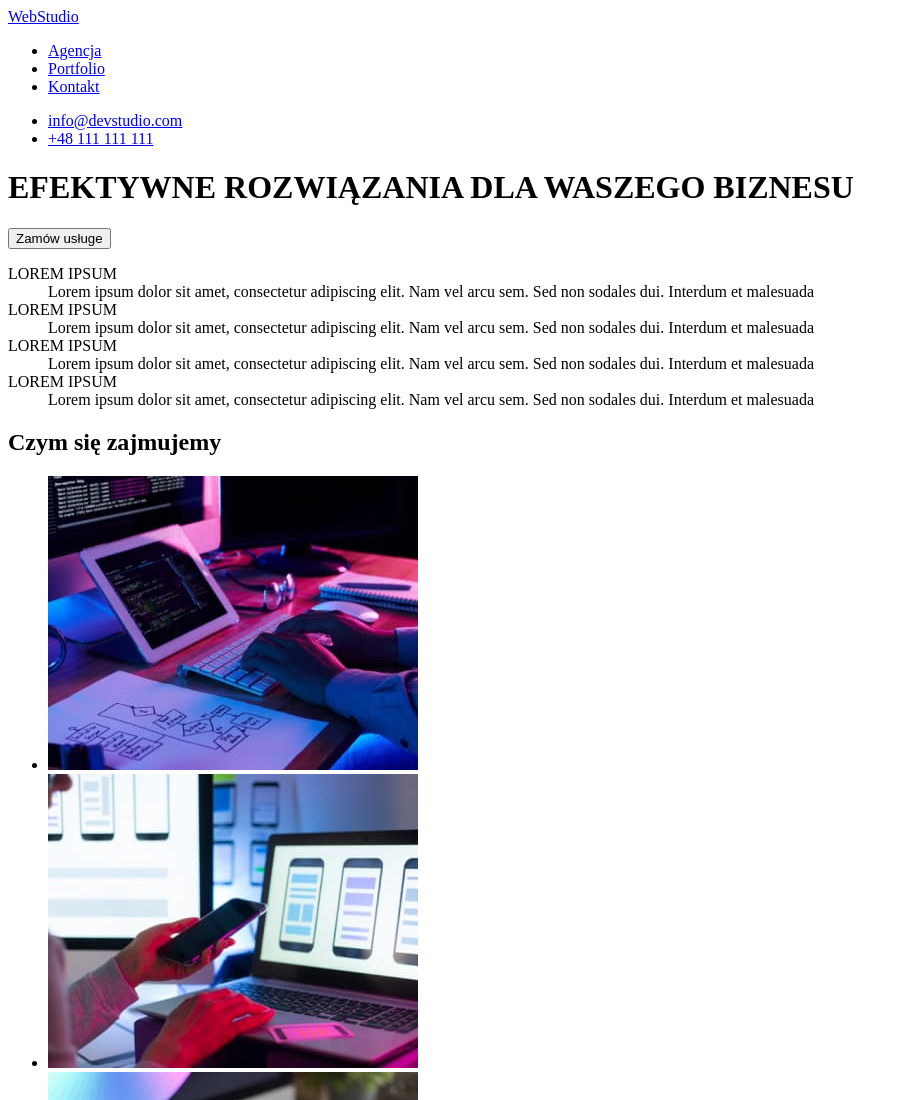
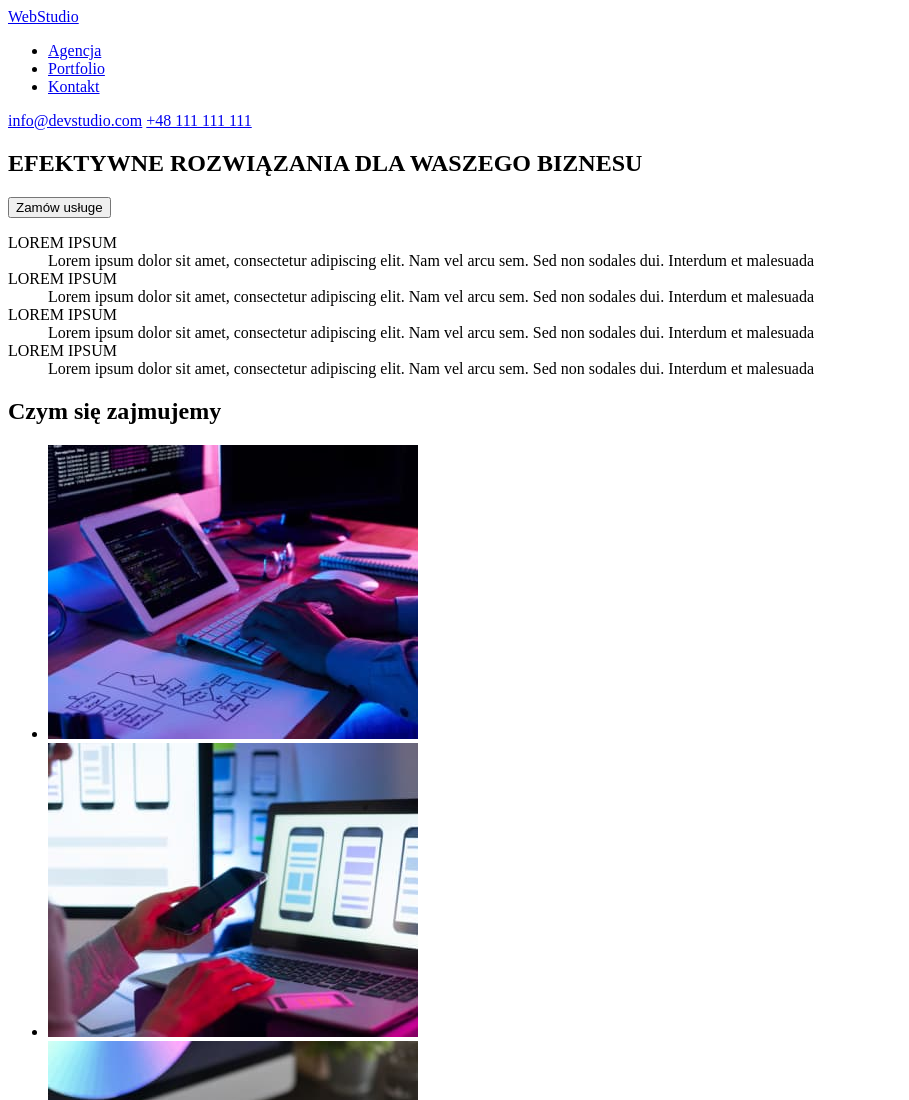
Before and after one commit to marlenaduleba/goit-markup-hw-01, a plain HTML site: page index.html in a window 1280 px wide. Shown: the top 1100 px of the page, without its empty margins (0-909 px from the left). Drawn offline with Linux system fonts and the light colour scheme.

Commit message:
poprawiony lang, header i address, uzupełniony main

```diff
--- a/index.html
+++ b/index.html
@@ -1,5 +1,5 @@
 <!DOCTYPE html>
-<html lang="pl">
+<html lang="pl-PL">
   <head>
     <meta charset="UTF-8" />
     <meta http-equiv="X-UA-Compatible" content="IE=edge" />
@@ -16,39 +16,38 @@
           <li><a href="index.html">Kontakt</a></li>
         </ul>
       </nav>
-      <ul>
-        <li><a href="mailto:info@devstudio.com">info@devstudio.com</a></li>
-        <li><a href="tel:+48111111111">+48 111 111 111</a></li>
-      </ul>
-
+      <a href="mailto:info@devstudio.com">info@devstudio.com</a>
+      <a href="tel:+48111111111">+48 111 111 111</a>
+    </header>
+    <main>
+      <section>
         <h1>EFEKTYWNE ROZWIĄZANIA DLA WASZEGO BIZNESU</h1>
         <button type="button">Zamów usługe</button>
-    </header>
-    <main></main>
+      </section>
       <div>
         <dl>
           <dt>LOREM IPSUM</dt>
           <dd>
-          Lorem ipsum dolor sit amet, consectetur adipiscing elit. Nam vel arcu
-          sem. Sed non sodales dui. Interdum et malesuada
+            Lorem ipsum dolor sit amet, consectetur adipiscing elit. Nam vel
+            arcu sem. Sed non sodales dui. Interdum et malesuada
           </dd>
 
           <dt>LOREM IPSUM</dt>
           <dd>
-          Lorem ipsum dolor sit amet, consectetur adipiscing elit. Nam vel arcu
-          sem. Sed non sodales dui. Interdum et malesuada
+            Lorem ipsum dolor sit amet, consectetur adipiscing elit. Nam vel
+            arcu sem. Sed non sodales dui. Interdum et malesuada
           </dd>
 
           <dt>LOREM IPSUM</dt>
           <dd>
-          Lorem ipsum dolor sit amet, consectetur adipiscing elit. Nam vel arcu
-          sem. Sed non sodales dui. Interdum et malesuada
+            Lorem ipsum dolor sit amet, consectetur adipiscing elit. Nam vel
+            arcu sem. Sed non sodales dui. Interdum et malesuada
           </dd>
 
           <dt>LOREM IPSUM</dt>
           <dd>
-          Lorem ipsum dolor sit amet, consectetur adipiscing elit. Nam vel arcu
-          sem. Sed non sodales dui. Interdum et malesuada
+            Lorem ipsum dolor sit amet, consectetur adipiscing elit. Nam vel
+            arcu sem. Sed non sodales dui. Interdum et malesuada
           </dd>
         </dl>
       </div>
@@ -130,12 +129,12 @@
           </li>
         </ul>
       </section>
+    </main>
     <footer>
       <a href="index.html">WebStudio</a>
       <address>
-        m. Warszawa, Aleje Jerozolimskie 21 <br />
+        m. Warszawa, Aleje Jerozolimskie 21
         <a href="mailto:info@example.com">info@example.com</a>
-        <br />
         <a href="tel:+48111111111">+48 111 111 111</a>
       </address>
     </footer>
```
Lines whose indentation alone changed are shown as unchanged.
